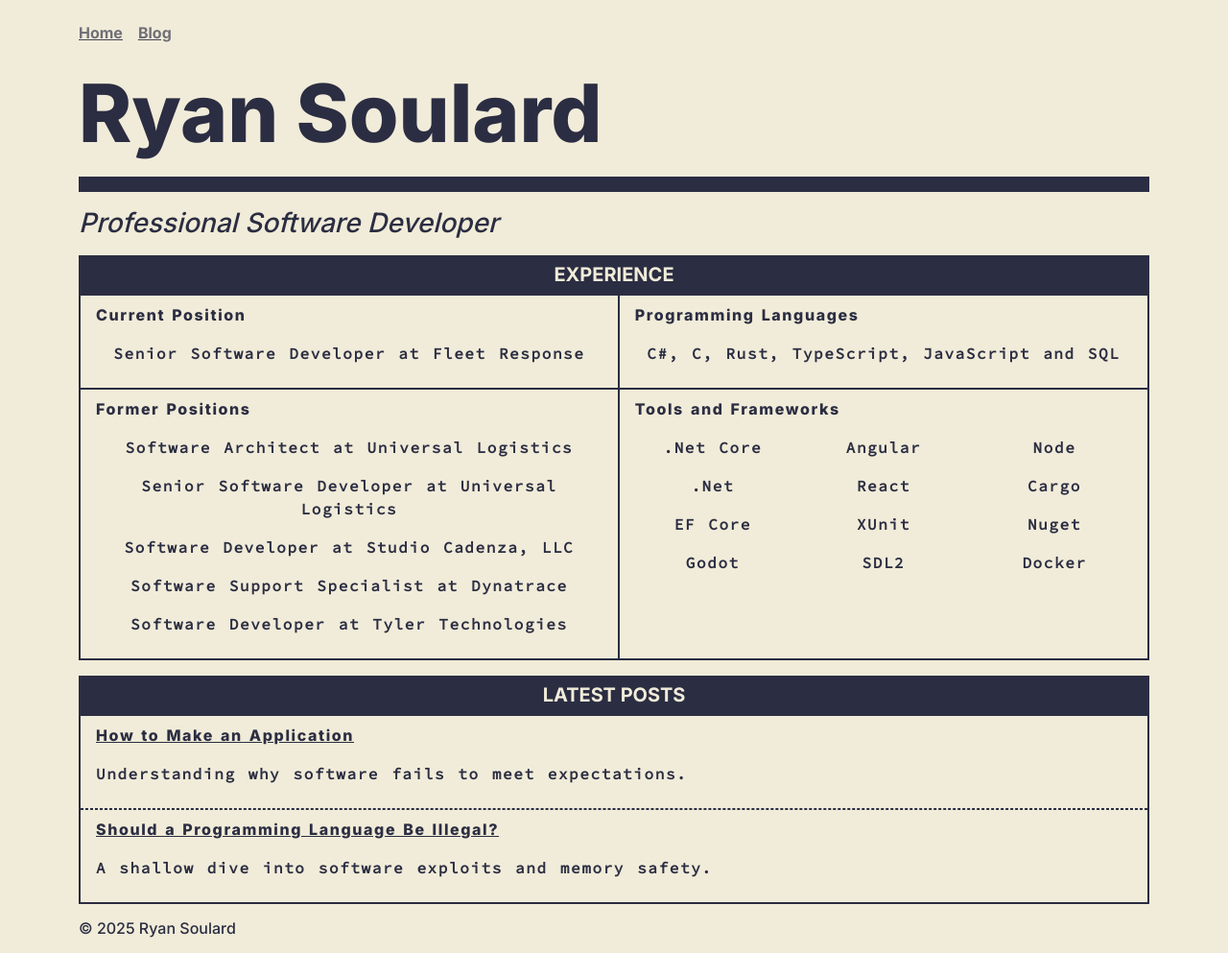
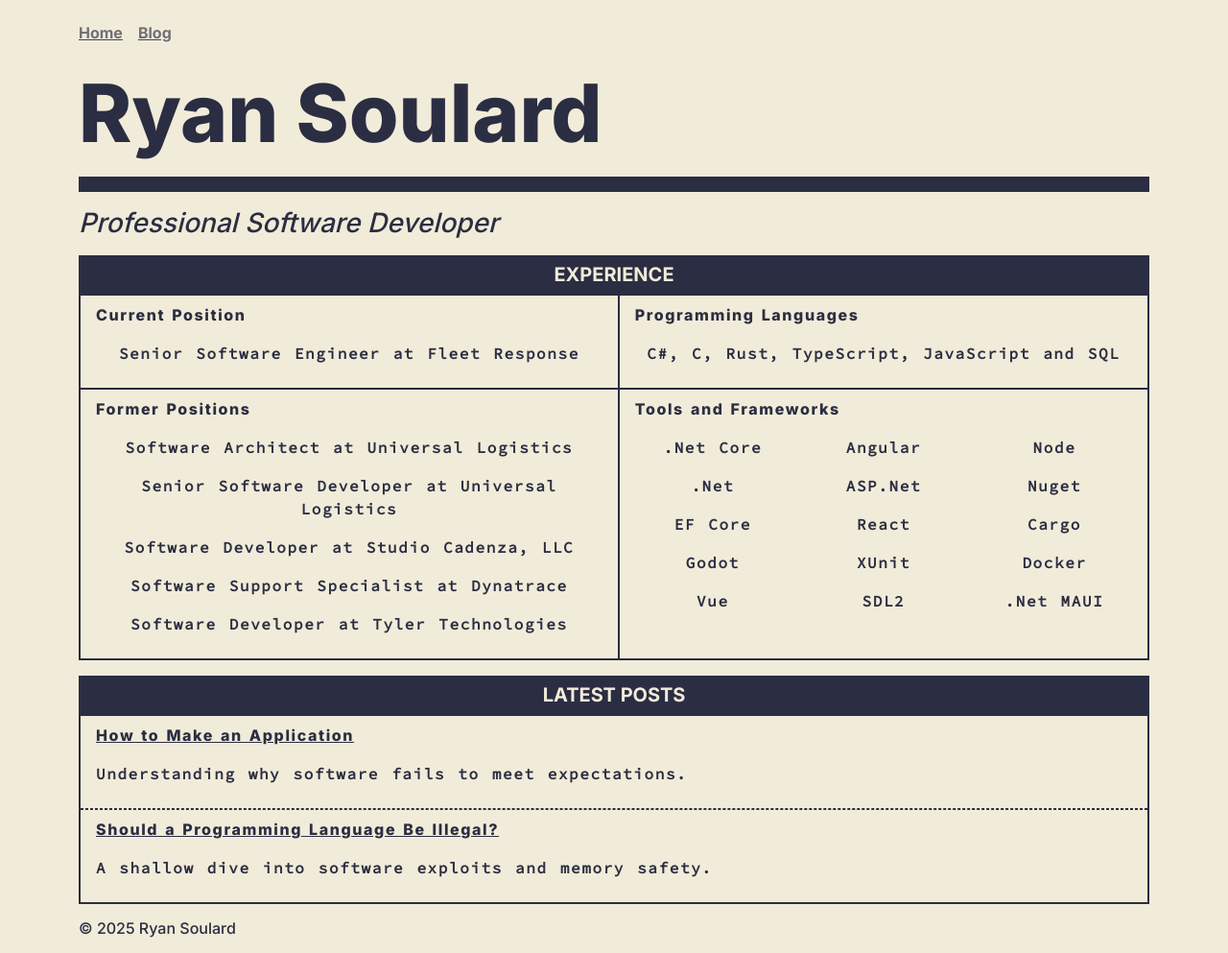
Before and after one commit to rsoulard/rsoulard, a Jekyll site: the page built from index.html, in a window 1280 px wide. Shown: the whole page at 96% size. Built offline with Jekyll 4.4.1, drawn with Linux system fonts in a browser that asks for light colours.

Commit message:
Update job title and add new skills in index.html

```diff
--- a/index.html
+++ b/index.html
@@ -13,7 +13,7 @@
                 <p><strong>Current Position</strong></p>
             </div>
             <div class="row text-center">
-                <p>Senior Software Developer at Fleet Response</p>
+                <p>Senior Software Engineer at Fleet Response</p>
             </div>
         </div>
         <div class="cell">
@@ -47,11 +47,13 @@
                         <p>.Net</p>
                         <p>EF Core</p>
                         <p>Godot</p>
+                        <p>Vue</p>
                     </div>
                 </div>
                 <div class="col">
                     <div class="row text-center">
                         <p>Angular</p>
+                        <p>ASP.Net
                         <p>React</p>
                         <p>XUnit</p>
                         <p>SDL2</p>
@@ -60,9 +62,10 @@
                 <div class="col">
                     <div class="row text-center">
                         <p>Node</p>
+                        <p>Nuget</p>
                         <p>Cargo</p>
-                        <p>Nuget</p>
                         <p>Docker</p>
+                        <p>.Net MAUI</p>
                     </div>
                 </div>
             </div>
```
